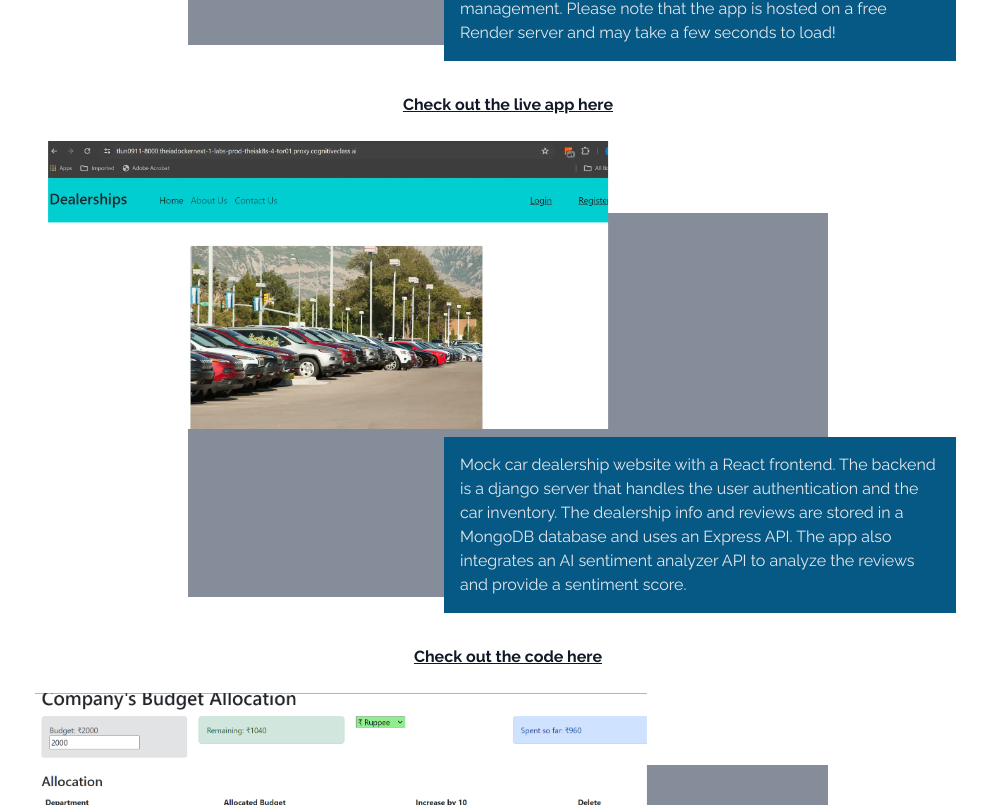
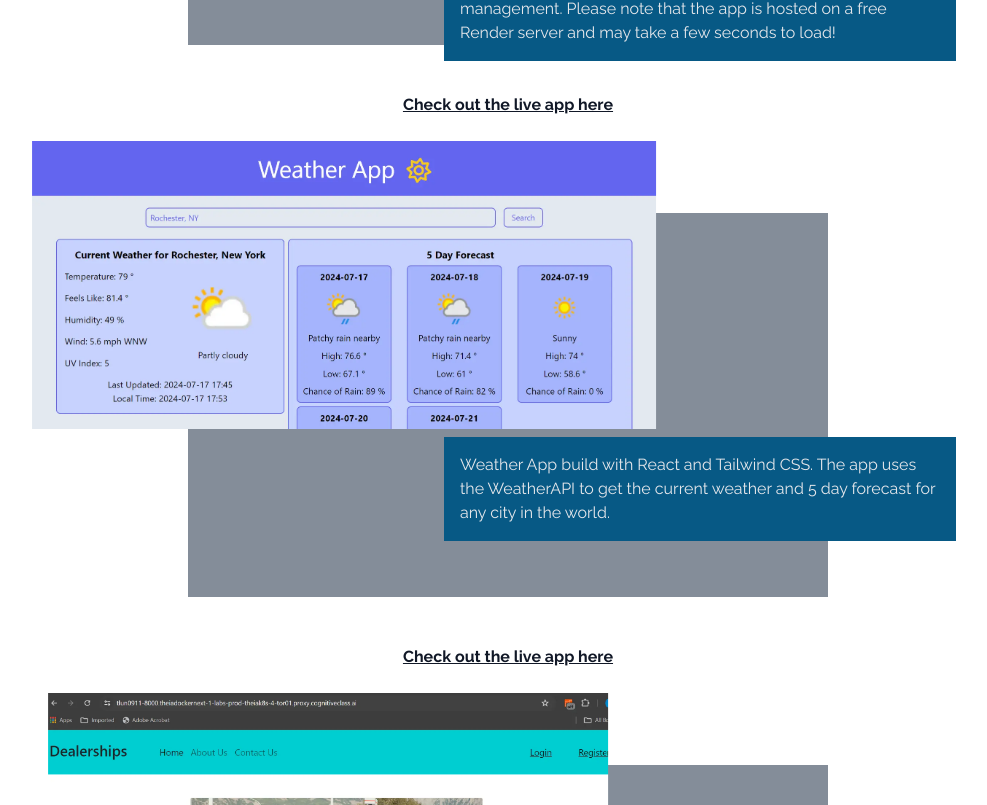
Before and after one commit to tlun0911/portfolio-site, a React (Vite) app: page / in a window 1280 px wide. Shown: the part 5595-6400 px from the top of the page, without its empty margins (132-1119 px from the left). Built offline with nearby package versions, Linux system fonts and the light colour scheme; what tailwindcss-hero-patterns would draw is missing.

Commit message:
Added weather app

```diff
--- a/src/components/Main2.jsx
+++ b/src/components/Main2.jsx
@@ -6,6 +6,7 @@ import Personal from "./Personal";
 import Cert from "./Cert";
 import Skills2 from "./Skills2";
 import MealPlanner2 from "./MealPlanner2";
+import WeatherApp from "./WeatherApp";
 import Capstone2 from "./Capstone2";
 import Budget2 from "./Budget2";
 import ContactForm from "./ContactForm";
@@ -55,6 +56,9 @@ const Main2 = () => {
           <section id="meal-planner" className="relative w-screen mb-24">
             <MealPlanner2 />
           </section>
+          <section id="weather-app" className="relative w-screen mb-24">
+            <WeatherApp />
+          </section>
           <section id="capstone" className="relative w-screen mb-24">
             <Capstone2 />
           </section>
@@ -62,7 +66,7 @@ const Main2 = () => {
             <Budget2 />
           </section>
           <section id="contact" className="relative min-h-dvh w-screen">
-              <ContactForm />
+            <ContactForm />
           </section>
           <section id="footer" className="relative w-screen">
             <Footer />
--- /dev/null
+++ b/src/components/WeatherApp.jsx
@@ -0,0 +1,39 @@
+import weather_app from "../assets/weather_app.webp";
+
+const WeatherApp = () => {
+  return (
+    <div
+      id="capstone-container"
+      className="relative flex flex-col justify-center items-center mt-14 mx-auto w-screen"
+    >
+      <div className="bg-slate-700 bg-opacity-60 md:w-1/2 h-96">
+        <img
+          src={weather_app}
+          className="w-11/12 md:w-auto h-auto md:h-3/4 -translate-y-1/4 md:-translate-x-1/4
+        hover:scale-125 duration-300 ease-in-out"
+          alt="Weather App"
+        />
+        <div
+          className="bg-sky-800 w-4/5 h-auto
+       text-gray-200 md:-translate-y-16
+       md:translate-x-1/2 p-4 mb-12"
+        >
+          Weather App build with React and Tailwind CSS. The app uses the
+          WeatherAPI to get the current weather and 5 day forecast for any city
+          in the world.
+        </div>
+      </div>
+      <div className="mt-20 md:mt-12">
+        <a
+          href="https://github.com/tlun0911/weather-app/"
+          target="_blank"
+          className="text-gray-900 underline mb-1 font-bold text-center md:text-start hover:text-red-600"
+        >
+          Check out the live app here
+        </a>
+      </div>
+    </div>
+  );
+};
+
+export default WeatherApp;
```
Also changed, not shown: src/assets/weather_app.webp (added).
